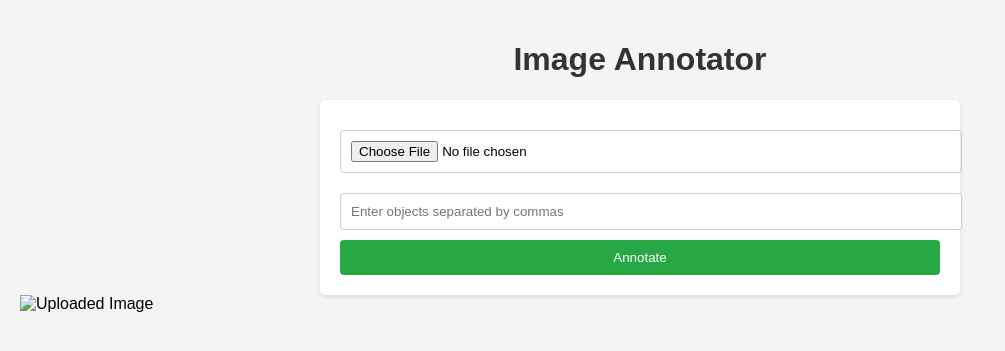
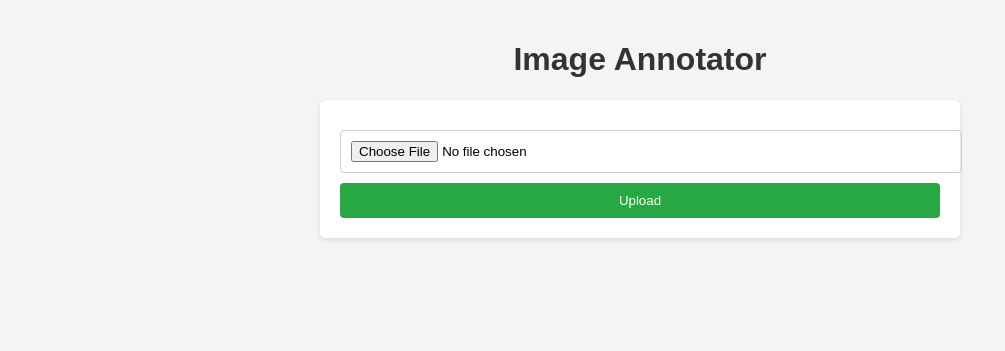
Before and after one commit to SatishWG/S3_ImageAnnotator, a Flask app: page / in a window 1280 px wide. Shown: the top 351 px of the page, without its empty margins (0-1005 px from the left). Run offline with Flask 3, Linux system fonts and the light colour scheme.

Commit message:
Edit to display image and annotation

```diff
--- a/app.py
+++ b/app.py
@@ -1,13 +1,11 @@
-from flask import Flask, request, render_template, jsonify
+from flask import Flask, request, render_template, jsonify, url_for
 import os
 from werkzeug.utils import secure_filename
-import cv2
-import numpy as np
 
 app = Flask(__name__)
 
 # Configure upload folder and allowed extensions
-UPLOAD_FOLDER = 'uploads'
+UPLOAD_FOLDER = 'static/uploads'
 ALLOWED_EXTENSIONS = {'png', 'jpg', 'jpeg', 'gif'}
 app.config['UPLOAD_FOLDER'] = UPLOAD_FOLDER
 
@@ -19,10 +17,9 @@ def allowed_file(filename):
 
 def process_image(image_path, objects):
     # Dummy implementation for object detection
-    # In a real application, you would use a model to detect objects
     detected_objects = {}
     for obj in objects:
-        detected_objects[obj] = [(50, 50), (100, 100)]  # Dummy coordinates
+        detected_objects[obj] = [(50, 50), (150, 150)]  # Dummy coordinates
     return detected_objects
 
 @app.route('/')
@@ -41,13 +38,21 @@ def upload_file():
         file_path = os.path.join(app.config['UPLOAD_FOLDER'], filename)
         file.save(file_path)
 
-        objects = request.form.get('objects').split(',')
-        detected_objects = process_image(file_path, objects)
-
-        # Return the filename to display the image
-        return jsonify({'filename': filename, 'detected_objects': detected_objects})
+        # Return the image URL
+        return jsonify({'image_url': url_for('static', filename=f'uploads/{filename}')})
 
     return jsonify({'error': 'File type not allowed'})
 
+@app.route('/annotate', methods=['POST'])
+def annotate():
+    data = request.json
+    objects = data.get('objects', [])
+    image_url = data.get('image_url', '')
+
+    # Dummy annotations
+    detected_objects = process_image(image_url, objects)
+
+    return jsonify({'detected_objects': detected_objects})
+
 if __name__ == '__main__':
     app.run(debug=True)
--- a/static/script.js
+++ b/static/script.js
@@ -1,15 +1,21 @@
 // This file contains the JavaScript code for the front-end functionality of the image annotator app.
 
-document.getElementById('upload-form').addEventListener('submit', function(e) {
-    e.preventDefault();
+const uploadForm = document.getElementById('upload-form');
+const annotateForm = document.getElementById('annotate-form');
 const fileInput = document.getElementById('file-input');
 const objectsInput = document.getElementById('objects-input');
+const uploadedImage = document.getElementById('uploaded-image');
+const annotationCanvas = document.getElementById('annotation-canvas');
+const resultsDiv = document.getElementById('results');
+
+let imageUrl = '';
+
+uploadForm.addEventListener('submit', function (e) {
+    e.preventDefault();
+
     const file = fileInput.files[0];
-    const objects = objectsInput.value;
-
     const formData = new FormData();
     formData.append('file', file);
-    formData.append('objects', objects);
 
     fetch('/upload', {
         method: 'POST',
@@ -18,23 +24,66 @@ document.getElementById('upload-form').addEventListener('submit', function(e) {
         .then(response => response.json())
         .then(data => {
             if (data.error) {
-            document.getElementById('results').innerText = 'Error: ' + data.error;
+                resultsDiv.innerText = 'Error: ' + data.error;
             } else {
+                imageUrl = data.image_url;
+
                 // Display the uploaded image
-            const imagePath = 'uploads/' + data.filename;
-            document.getElementById('uploaded-image').src = imagePath;
-            document.getElementById('uploaded-image').style.display = 'block'; // Make sure the image is visible
+                uploadedImage.src = imageUrl;
+                uploadedImage.style.display = 'block';
 
-            // Display detected objects (for demonstration)
-            let resultsText = 'Detected Objects:<br>';
-            for (const obj in data.detected_objects) {
-                resultsText += `${obj}: ${data.detected_objects[obj]}<br>`;
-            }
-            document.getElementById('results').innerHTML = resultsText;
+                // Set up the canvas
+                uploadedImage.onload = () => {
+                    annotationCanvas.width = uploadedImage.width;
+                    annotationCanvas.height = uploadedImage.height;
+                    annotationCanvas.style.display = 'block';
+                    annotateForm.style.display = 'block';
+                };
             }
         })
         .catch(error => {
             console.error('Error:', error);
-        document.getElementById('results').innerText = 'An error occurred.';
+            resultsDiv.innerText = 'An error occurred.';
         });
 });
+
+annotateForm.addEventListener('submit', function (e) {
+    e.preventDefault();
+
+    const objects = objectsInput.value.split(',');
+
+    fetch('/annotate', {
+        method: 'POST',
+        headers: {
+            'Content-Type': 'application/json'
+        },
+        body: JSON.stringify({ objects, image_url: imageUrl })
+    })
+        .then(response => response.json())
+        .then(data => {
+            if (data.error) {
+                resultsDiv.innerText = 'Error: ' + data.error;
+            } else {
+                const ctx = annotationCanvas.getContext('2d');
+                ctx.clearRect(0, 0, annotationCanvas.width, annotationCanvas.height);
+
+                // Draw annotations
+                const detectedObjects = data.detected_objects;
+                for (const obj in detectedObjects) {
+                    const [start, end] = detectedObjects[obj];
+                    ctx.strokeStyle = 'red';
+                    ctx.lineWidth = 2;
+                    ctx.strokeRect(start[0], start[1], end[0] - start[0], end[1] - start[1]);
+                    ctx.font = '16px Arial';
+                    ctx.fillStyle = 'red';
+                    ctx.fillText(obj, start[0], start[1] - 5);
+                }
+
+                resultsDiv.innerHTML = 'Annotations added!';
+            }
+        })
+        .catch(error => {
+            console.error('Error:', error);
+            resultsDiv.innerText = 'An error occurred.';
+        });
+});
--- a/templates/index.html
+++ b/templates/index.html
@@ -10,13 +10,18 @@
     <h1>Image Annotator</h1>
     <form id="upload-form" method="post" enctype="multipart/form-data">
         <input type="file" name="file" id="file-input">
-        <input type="text" name="objects" id="objects-input" placeholder="Enter objects separated by commas">
-        <button type="submit">Annotate</button>
+        <button type="submit">Upload</button>
     </form>
 
     <div id="image-container">
-        <img id="uploaded-image" src="" alt="Uploaded Image">
+        <img id="uploaded-image" src="" alt="Uploaded Image" style="display: none;">
+        <canvas id="annotation-canvas" style="display: none;"></canvas>
     </div>
+
+    <form id="annotate-form" style="display: none;">
+        <input type="text" id="objects-input" placeholder="Enter objects separated by commas">
+        <button type="submit">Annotate</button>
+    </form>
 
     <div id="results"></div>
 
```
Also changed, not shown: uploads/fruits2.jpeg (added). Lines whose indentation alone changed are shown as unchanged.
